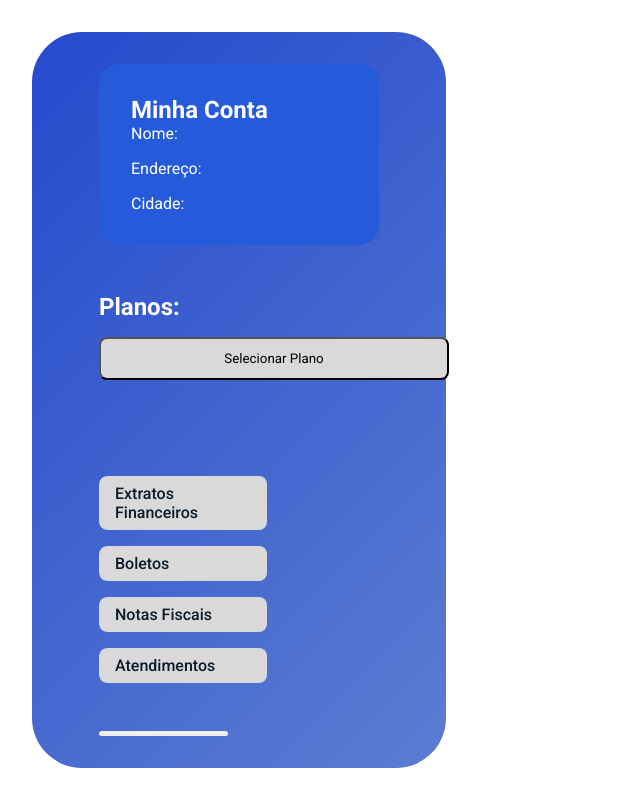
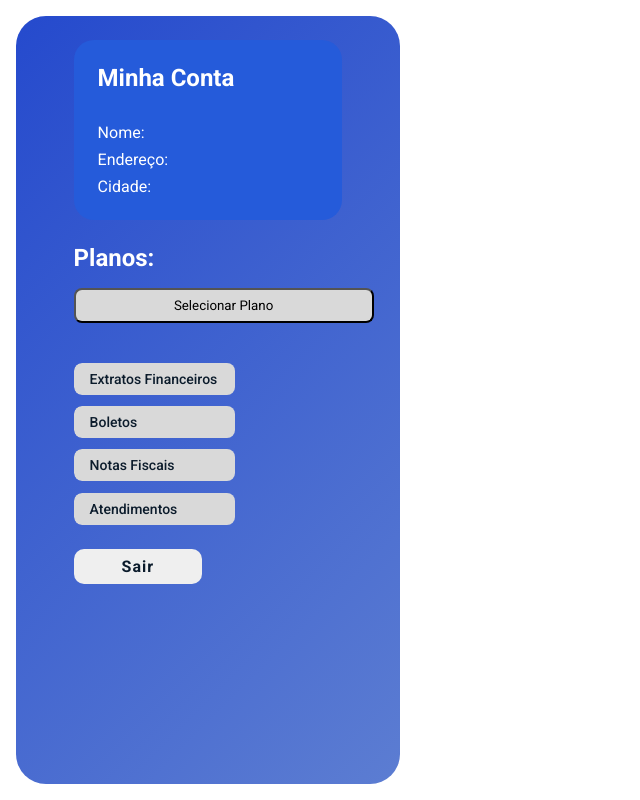
Before and after one commit to eziiel/GB-token, a React (Vite) app: page /client in a window 1280 px wide. Shown: the whole page, without its empty margins (0-640 px from the left). Built offline with nearby package versions, Linux system fonts and the light colour scheme.

Commit message:
cliente refactor

```diff
--- a/src/assets/SelectPlan/styled.ts
+++ b/src/assets/SelectPlan/styled.ts
@@ -9,10 +9,10 @@ export const Root = styled(Select.Root)`
 
 export const Trigger = styled(Select.Trigger)`
 
-  width: 350px;
+  width: 300px;
   background: #D9D9D9 ;
   border-radius: 8px;
-  padding: 0.75rem;
+  padding: 0.5rem;
   cursor: pointer;
 `
 
--- a/src/pages/client/styled.ts
+++ b/src/pages/client/styled.ts
@@ -5,23 +5,22 @@ export const ContainerClient = styled.main`
   display: flex;
   justify-content: space-between;
   height: 100vh;
-
 `
 
 export const ClienteConteiner = styled.main`
   min-width: 30%;
   left: 0;
-  margin: 2rem;
-  padding: 2rem;
+  margin: 1rem;
+  padding: 1.5rem;
 
   background: linear-gradient(135deg, #254ACD, #5C7DD2 );
 
   display: flex;
-  gap: 3rem;
+  gap: 1.5rem;
   flex-direction: column;
   align-items: center;
 
-  border-radius: 50px;
+  border-radius: 30px;
 `
 
 export const ClientInfo = styled.section`
@@ -29,12 +28,12 @@ export const ClientInfo = styled.section`
   flex-direction: column;
   justify-content: space-between;
   align-items: start;
-  padding:  2rem;
+  padding:  1.5rem;
   background-color: #255bda;
 
   border-radius: 20px;
   width: 80%;
-  height: 230px;
+  height: 180px;
 
   h1 {
     /* margin-bottom: 2rem; */
@@ -43,7 +42,7 @@ export const ClientInfo = styled.section`
   div {
     display: flex;
     flex-direction: column;
-    gap: 1rem;
+    gap: 0.5rem;
   }
 `
 
@@ -53,10 +52,11 @@ export const PlanClient = styled.div`
   flex-direction: column;
   gap: 1rem;
   align-items: top;
+
 `
 
 export const NavMenu = styled.nav`
-  margin-top: 3rem;
+  margin-top: 1rem;
   width: 80%;
   border-radius: 8px;
   color: #0F076D;
@@ -66,7 +66,7 @@ export const NavMenu = styled.nav`
     width: 100%;
     display: flex;
     flex-direction: column;
-    gap: 1rem;
+    gap: 0.7rem;
 
     li {
       width: 100%;
@@ -92,6 +92,7 @@ export const NavMenu = styled.nav`
       padding: 0.5rem 1rem;
       border-radius: 8px;
       transition: 0.2s ease-in-out;
+      font-size:0.875rem;
 
       background: #D9D9D9 ;
       color: ${props => props.theme['blue-600']};
@@ -104,6 +105,10 @@ export const ButtonExit = styled.button`
   align-self: start;
   margin-left: 10%;
 
+  display: flex;
+  align-items: center;
+  justify-content: center;
+
   border-radius: 10px;
   border: none;
 
@@ -114,7 +119,7 @@ export const ButtonExit = styled.button`
   }
 
   a {
-    padding: 1rem 3rem;
+    padding: 0.5rem 3rem;
     display: inline-block;
     font-size: 1rem;
     font-weight: bold;
```
